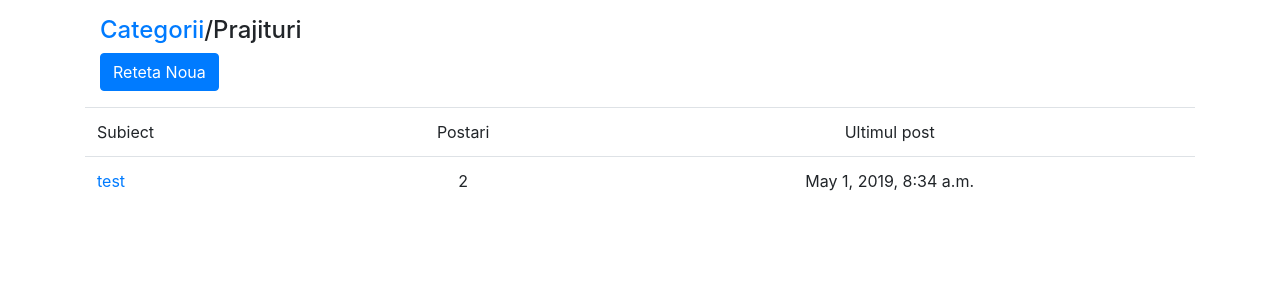
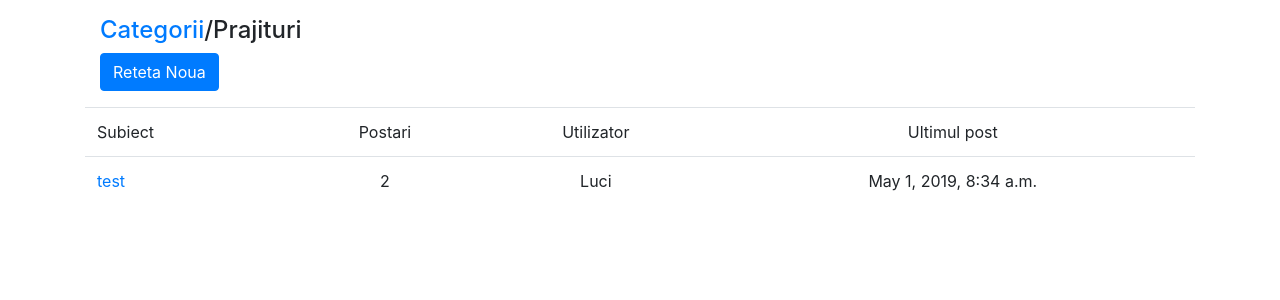
Before and after one commit to luci1981/Retete, a Django app: page /1/ in a window 1280 px wide. Shown: the part 74-374 px from the top of the page. Run offline with Django 3.2, Linux system fonts and the light colour scheme; data comes from the database, SQL or seed files in the repository; both versions use the stored data as it was after the commit; some libraries are stand-ins or nearby versions.

Commit message:
Retete 96% final

```diff
--- a/core/templates/core/discutii.html
+++ b/core/templates/core/discutii.html
@@ -35,11 +35,12 @@
 
     {% for msg in topic.posts.all %}
         {% if msg.message %}
+        <p></p>
         <div class="card">
             <div class="card-body">
                 <div class="row">
                     <div class="col-lg-2">
-                        <p>{{ user.username }}</p>
+                        <p>{{ msg.created_by.username.title }}</p>
                     </div>
 
                     <div class="col-lg-7">
@@ -54,7 +55,7 @@
             </div>
         </div>
         {% endif %}
-        <p></p>
+
     {% endfor %}
 
 
--- a/core/templates/core/topics.html
+++ b/core/templates/core/topics.html
@@ -21,7 +21,7 @@
             <tr>
                 <td>Subiect</td>
                 <td style="text-align: center">Postari</td>
-
+                <td style="text-align: center">Utilizator</td>
                 <td style="text-align: center">Ultimul post</td>
 
             </tr>
@@ -31,7 +31,7 @@
                 <tr>
                     <td><a href="{% url 'core:discutii' categorie.pk topic.pk %}">{{ topic.subject }}</a> </td>
                     <td style="text-align: center">{{ topic.posts.count }}</td>
-{#                    <td style="text-align: center">{{ topic.replies }}</td>#}
+                    <td style="text-align: center">{{ topic.starter.username.title }}</td>
 
                     <td style="text-align: center">{{ topic.last_updated }}</td>
 
```
Also changed, not shown: db.sqlite3.
